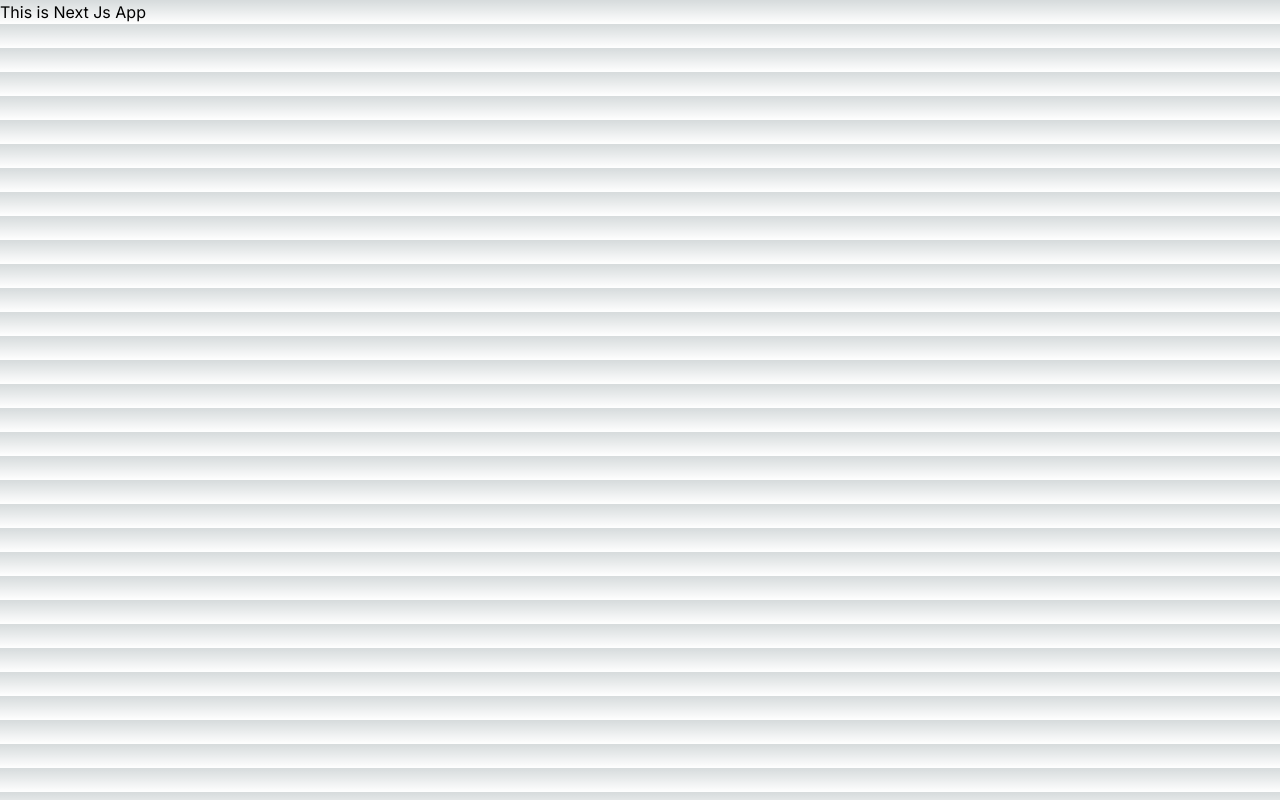
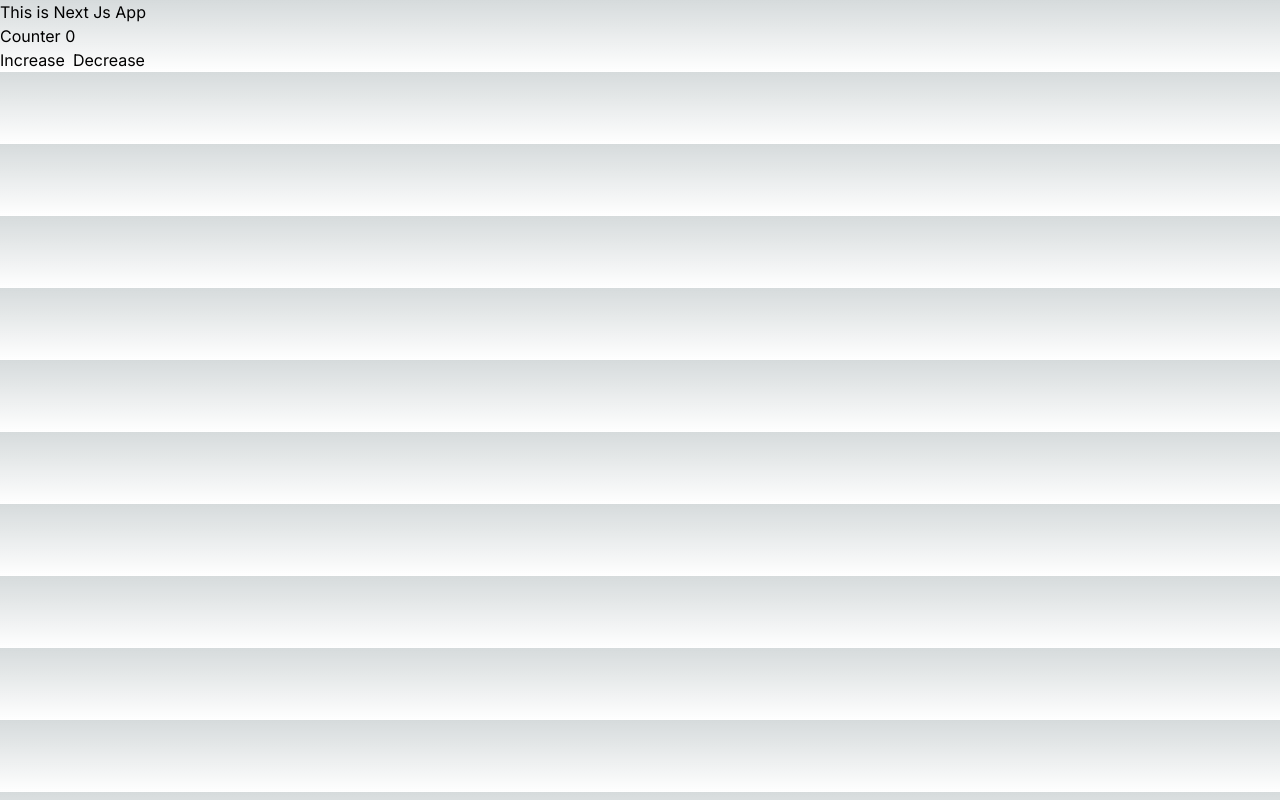
Before and after one commit to mazharulislam-12/my-nextjs-app, a Next.js app: page / in a window 1280 px wide. Built offline with nearby package versions, Linux system fonts and the light colour scheme.

Commit message:
counter create

```diff
--- /dev/null
+++ b/src/app/Components/Counter/Counter.jsx
@@ -0,0 +1,12 @@
+import React from 'react';
+
+const Counter = () => {
+
+    return (
+        <div>
+
+        </div>
+    );
+};
+
+export default Counter;
--- a/src/app/page.js
+++ /dev/null
@@ -1,11 +0,0 @@
-import React from 'react';
-
-const HomePage = () => {
-  return (
-    <div>
-      <h2>This is Next Js App</h2>
-    </div>
-  );
-};
-
-export default HomePage;
--- /dev/null
+++ b/src/app/page.jsx
@@ -0,0 +1,23 @@
+"use client"
+import React, { useState } from 'react';
+
+const HomePage = () => {
+  const [counter, setCounter] = useState(0);
+
+  return (
+    <div>
+      <h2>This is Next Js App</h2>
+
+      <h2>Counter {counter}</h2>
+
+      <button className='btn btn-primary mr-2' onClick={() => setCounter(counter + 1)}>
+        Increase
+      </button>
+      <button className='btn btn-primary' onClick={() => setCounter(counter - 1)}>
+        Decrease
+      </button>
+    </div>
+  );
+};
+
+export default HomePage;
```
